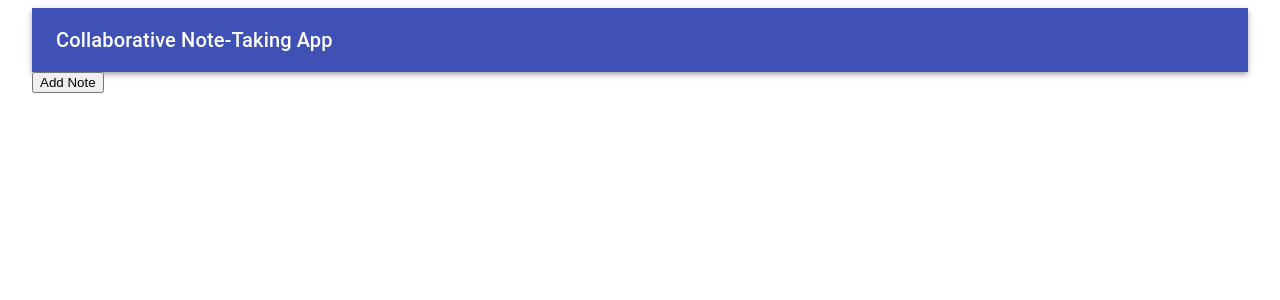
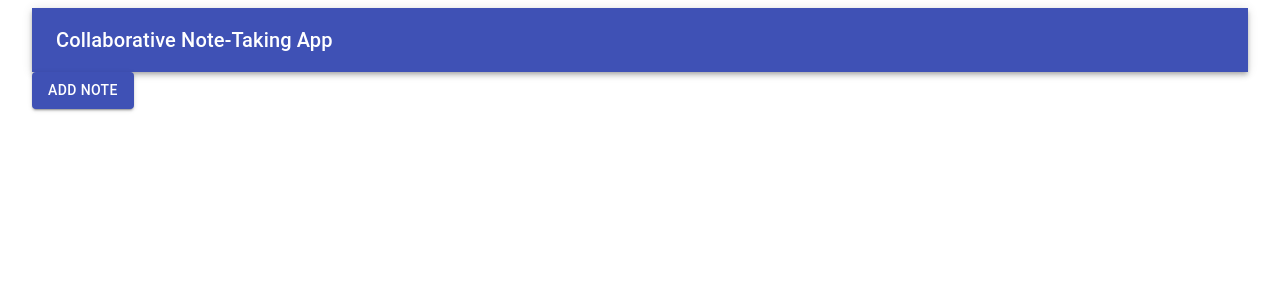
Before and after one commit to HumairaAZ/collaborative-note-taking-app, a React app in the folder frontend/: page / in a window 1280 px wide. Shown: the top 300 px of the page. Built offline with nearby package versions, Linux system fonts and the light colour scheme.

Commit message:
Update Note.tsx

```diff
--- a/frontend/src/components/Note.tsx
+++ b/frontend/src/components/Note.tsx
@@ -1,25 +1,28 @@
-// /frontend/src/components/Note.tsx
-import React, { useContext } from 'react';
-import { NotesContext } from '../context/NotesContext';
+import React from 'react';
+import { Button, TextField, Grid } from '@material-ui/core';
+import { useNotes } from '../hooks/useNotes';
 
 const Note: React.FC = () => {
-  const { notes, addNote, updateNote } = useContext(NotesContext);
-
-  const handleAddNote = () => {
-    addNote();
-  };
+  const { notes, addNote, updateNote } = useNotes();
 
   return (
-    <div>
-      <button onClick={handleAddNote}>Add Note</button>
+    <Grid container spacing={2}>
       {notes.map((note, index) => (
-        <textarea
-          key={index}
-          value={note}
-          onChange={(e) => updateNote(index, e.target.value)}
-        />
+        <Grid item xs={12} key={note.id}>
+          <TextField
+            fullWidth
+            variant="outlined"
+            value={note.content}
+            onChange={(e) => updateNote(note.id, e.target.value)}
+          />
+        </Grid>
       ))}
-    </div>
+      <Grid item xs={12}>
+        <Button variant="contained" color="primary" onClick={addNote}>
+          Add Note
+        </Button>
+      </Grid>
+    </Grid>
   );
 };
 
```
